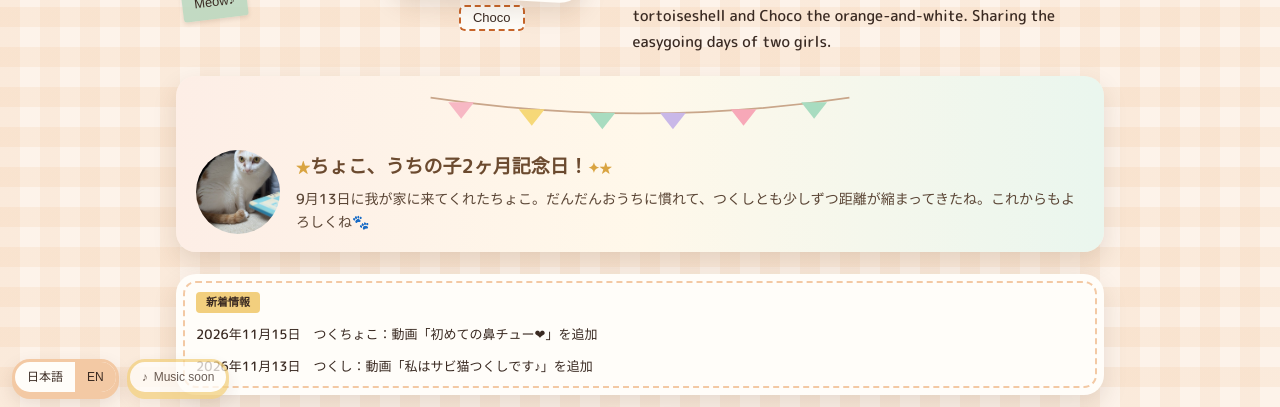
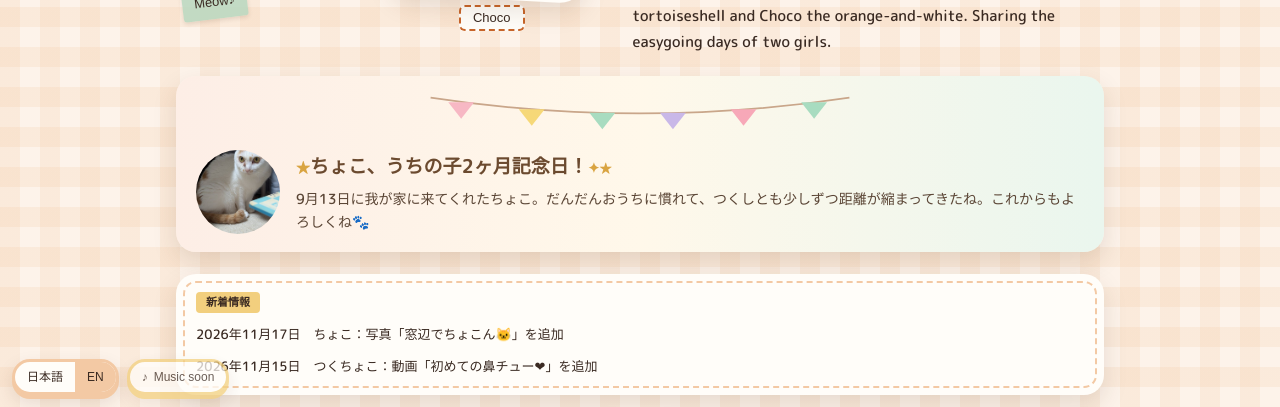
Before and after one commit to tsuku-choco-cat/tsukuchoco, a plain HTML site: page index.html in a window 1280 px wide. Shown: the part 393-800 px from the top of the page. Drawn offline with Linux system fonts and the light colour scheme; no server answers; a web font is replaced by a local one.

Commit message:
index.html: 新着情報に写真「窓辺でちょこん」を追加

```diff
--- a/index.html
+++ b/index.html
@@ -60,9 +60,9 @@
 
     <section class="anni-card" aria-label="ちょこのうちの子2ヶ月記念日"><svg class="anni-garland" viewBox="0 0 360 34" aria-hidden="true"><path d="M2 3 Q180 30 358 3" fill="none" stroke="#c9a68a" stroke-width="1.5"/><polygon points="17,7 39,7 28,21" fill="#f7b8c4"/><polygon points="77,13 99,13 88,27" fill="#f6d878"/><polygon points="137,16 159,16 148,30" fill="#a8dcc0"/><polygon points="197,16 219,16 208,30" fill="#c9b8e8"/><polygon points="257,13 279,13 268,27" fill="#f7a8b8"/><polygon points="317,7 339,7 328,21" fill="#a8dcc0"/></svg><img class="anni-photo" src="images/choco-sit.jpg" alt="ちょこの写真"><div class="anni-body"><div class="anni-title"><span class="anni-spark">★</span>ちょこ、うちの子2ヶ月記念日！<span class="anni-spark">✦</span><span class="anni-spark anni-spark-sm">★</span></div><p class="anni-text">9月13日に我が家に来てくれたちょこ。だんだんおうちに慣れて、つくしとも少しずつ距離が縮まってきたね。これからもよろしくね🐾</p></div></section><section class="pcard news-card" style="border-radius:20px" aria-label="新着情報">
           <span class="kind-chip">新着情報</span>
-            <p style="white-space:nowrap;overflow:hidden;text-overflow:ellipsis;font-size:13px"><a href="album.html?no=10" style="color:inherit;text-decoration:none">2026年11月15日　つくちょこ：動画「初めての鼻チュー❤」を追加</a></p>
+        <p style="white-space:nowrap;overflow:hidden;text-overflow:ellipsis;font-size:13px"><a href="album.html?no=11" style="color:inherit;text-decoration:none">2026年11月17日　ちょこ：写真「窓辺でちょこん🐱」を追加</a></p>
+      <p style="white-space:nowrap;overflow:hidden;text-overflow:ellipsis;font-size:13px"><a href="album.html?no=10" style="color:inherit;text-decoration:none">2026年11月15日　つくちょこ：動画「初めての鼻チュー❤」を追加</a></p>
 
-                <p style="white-space:nowrap;overflow:hidden;text-overflow:ellipsis;font-size:13px"><a href="album.html?no=9" style="color:inherit;text-decoration:none">2026年11月13日　つくし：動画「私はサビ猫つくしです♪」を追加</a></p>
 
 
     </section>
```
